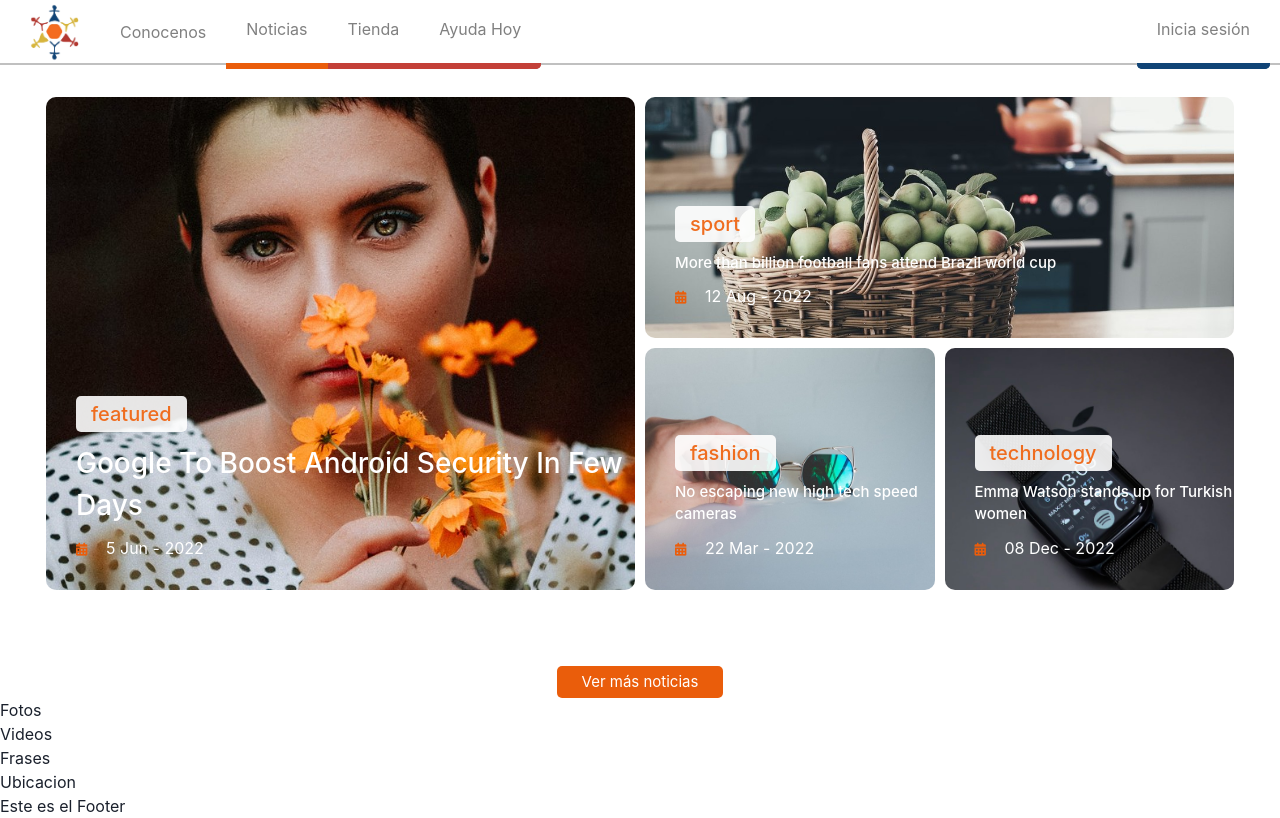
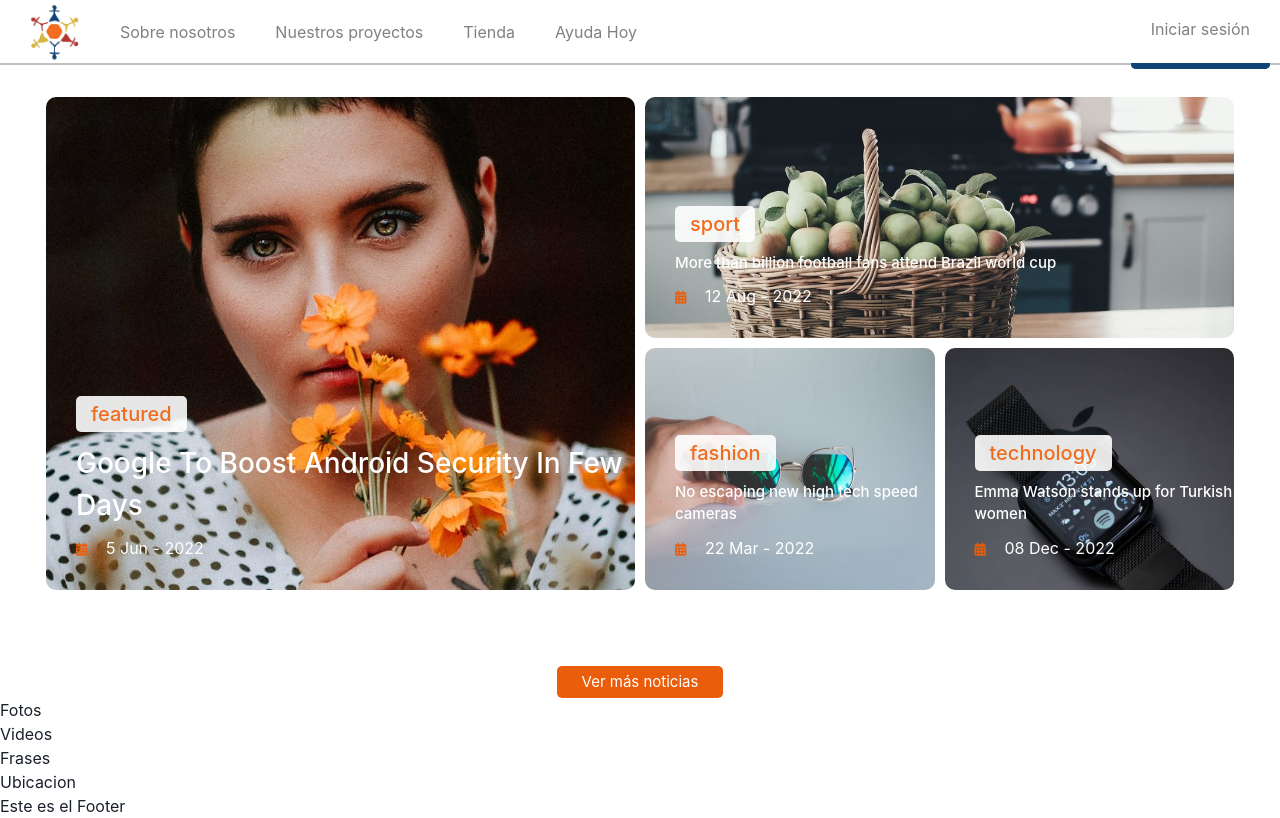
Before and after one commit to sofiaparraweb/lagrutaclient, a React (Vite) app in the folder lagrutaclient/: page /home in a window 1280 px wide. Built offline with nearby package versions, Linux system fonts and the light colour scheme.

Commit message:
-ver con cambios gonza

```diff
--- a/lagrutaclient/src/App.jsx
+++ b/lagrutaclient/src/App.jsx
@@ -1,10 +1,8 @@
-// App.js
 import React from "react";
 import { Routes, Route } from "react-router-dom";
 import "./App.css";
 import { useAuth0 } from "@auth0/auth0-react";
 
-/* Componentes */
 import Home from "./views/Home/Home";
 import News from "./views/Noticias/News";
 import DetailsNews from "./components/News/DetailsNews/DetailsNews";
--- a/lagrutaclient/src/components/NavBar/NavBar.module.css
+++ b/lagrutaclient/src/components/NavBar/NavBar.css
@@ -1,14 +1,15 @@
+/* NavBar.css */
 .navContainer {
   display: flex;
-  position: fixed; /* Para fijar el NavBar */
-  top: 0; /* Con esto lo fijamos en la posicion 0 */
+  position: fixed;
+  top: 0;
   justify-content: space-between;
   align-items: center;
   background-color: white;
   height: 65px;
   width: 100%;
   border-bottom: 2px solid silver;
-  z-index:1;
+  z-index: 1;
 }
 
 .LeftSection {
@@ -17,7 +18,7 @@
   align-items: center;
 }
 
-.logo{
+.logo {
   margin-right: 15px;
   margin-left: 15px;
 }
@@ -40,7 +41,7 @@
 .link:hover {
   transition: 0.5s ease;
   color: white;
-  box-shadow: 0px 8px 16px 0px rgba(0,0,0,0.2);
+  box-shadow: 0px 8px 16px 0px rgba(0, 0, 0, 0.2);
 }
 
 .dropdownContainer {
@@ -79,6 +80,12 @@
   color: white;
 }
 
-.avatar {
-  width: 40px; /* Ajusta el tamaño según tus necesidades */
+.logoutButton {
+  border-bottom: 6px solid rgba(16, 68, 118, 255);
+  border-radius: 5px;
 }
+
+.loginButton {
+  border-bottom: 6px solid rgba(16, 68, 118, 255);
+  border-radius: 5px;
+}
--- a/lagrutaclient/src/components/NavBar/NavBar.jsx
+++ b/lagrutaclient/src/components/NavBar/NavBar.jsx
@@ -1,115 +1,69 @@
 import React from "react";
 import { Link } from "react-router-dom";
-import style from "./NavBar.module.css";
 import { useAuth0 } from "@auth0/auth0-react";
 import logo from '../../assets/logo.png'
+import './NavBar.css';
 
 const NavBar = ({ isAuthenticated }) => {
-  const { loginWithRedirect, logout } = useAuth0();
+  const { loginWithRedirect, logout, user } = useAuth0();
 
   const handleLogout = () => {
     logout({ returnTo: window.location.origin });
   };
 
   const handleLogin = () => {
-    loginWithRedirect();
+    loginWithRedirect({ appState: { targetUrl: "/perfil" } });
   };
 
   return (
-    <nav className={style.navContainer}>
-      <div className={style.LeftSection}>
+    <nav className="navContainer">
+      <div className="LeftSection">
         <Link to="/home">
-          <img src={logo} alt="logo" width="60px" className={style.logo}></img>
+          <img src={logo} alt="logo" width="60px" className="logo" />
         </Link>
-        <div className={style.dropdownContainer}>
-          <Link to="/about" className={style.link}>
-            Conocenos
-          </Link>
-          <div className={style.dropdownContent}>
-            <Link to="/about" className={style.dropdownOption}>
+        <div className="dropdownContainer">
+          <Link to="/about" className="link">
             Sobre nosotros
           </Link>
-            <Link to="/noticias" className={style.dropdownOption}>
+          <Link to="/noticias" className="link">
             Nuestros proyectos
           </Link>
         </div>
-        </div>
-        <Link
-          to="/noticias"
-          style={{ borderBottom:'6px solid rgba(234,93,11,255)'}}
-          onMouseEnter={(e) => {
-            e.target.style.backgroundColor = 'rgba(234,93,11,255)';
-          }}
-          onMouseLeave={(e) => {
-            e.target.style.backgroundColor = 'transparent';
-          }}
-          className={style.link}>
-          Noticias
-        </Link>
-        <Link
-          to="/tienda"
-          style={{ borderBottom:'6px solid rgba(195,64,56,255)' }}
-          onMouseEnter={(e) => {
-            e.target.style.backgroundColor = 'rgba(195,64,56,255)';
-          }}
-          onMouseLeave={(e) => {
-            e.target.style.backgroundColor = 'transparent';
-          }}
-          className={style.link}>
+       <div>
+       <Link to="/tienda" className="link">
           Tienda
         </Link>
-        <div className={style.dropdownContainer}>
-        <Link
-          to="/ayuda-Hoy"
-          style={{ borderBottom:'6px solid rgba(195,64,56,255)', borderBottomRightRadius: '5px' }}
-          onMouseEnter={(e) => {
-            e.target.style.backgroundColor = 'rgba(195,64,56,255)';
-          }}
-          onMouseLeave={(e) => {
-            e.target.style.backgroundColor = 'transparent';
-          }}
-          className={style.link}>
+        </div>
+        <div className="dropdownContainer">
+          <Link to="/ayuda-Hoy" className="link">
             Ayuda Hoy
           </Link>
-        <div className={style.dropdownContent}>
-          <Link to="/dona" className={style.dropdownOption}>
+          <div className="dropdownContent">
+            <Link to="/dona" className="dropdownOption">
               Dona
             </Link>
-          <Link to="/sePadrino" className={style.dropdownOption}>
-            Se padrino
+            <Link to="/sePadrino" className="dropdownOption">
+              Sé padrino
             </Link>
-          <Link to="/seVoluntario" className={style.dropdownOption}>
-            Se voluntario
+            <Link to="/seVoluntario" className="dropdownOption">
+              Sé voluntario
             </Link>
           </div>
         </div>
+        {isAuthenticated ? (
+          <Link to="/perfil" className="link">
+            Perfil
+          </Link>
+        ) : null}
       </div>
-        <div className={style.rightSection}>
+      <div className="rightSection">
         {isAuthenticated ? (
-          <button onClick={handleLogout}
-          style={{ borderBottom: '6px solid rgba(16,68,118,255)', borderRadius: '5px' }}
-            onMouseEnter={(e) => {
-              e.target.style.backgroundColor = 'rgba(16,68,118,255)';
-            }}
-            onMouseLeave={(e) => {
-              e.target.style.backgroundColor = 'transparent';
-            }}
-            className={`${style.link} ${style.logoutButton}`}>
+          <button onClick={handleLogout} className="link logoutButton">
             Cerrar Sesión
           </button>
         ) : (
-          <button
-            onClick={handleLogin}
-            style={{ borderBottom: '6px solid rgba(16,68,118,255)', borderRadius: '5px' }}
-            onMouseEnter={(e) => {
-              e.target.style.backgroundColor = 'rgba(16,68,118,255)';
-            }}
-            onMouseLeave={(e) => {
-              e.target.style.backgroundColor = 'transparent';
-            }}
-            className={`${style.link} ${style.loginButton}`}
-          >
-            Inicia sesión
+          <button onClick={handleLogin} className="link loginButton">
+            Iniciar sesión
           </button>
         )}
       </div>
--- a/lagrutaclient/src/main.jsx
+++ b/lagrutaclient/src/main.jsx
@@ -14,7 +14,7 @@ ReactDOM.createRoot(document.getElementById("root")).render(
           domain={import.meta.env.VITE_REACT_APP_AUTH0_DOMAIN}
           clientId={import.meta.env.VITE_REACT_APP_AUTH0_CLIENT_ID}
           authorizationParams={{
-          redirectUri: `http://localhost:5173/home`
+          redirectUri: `http://localhost:5173/perfil`
           }}
         >
           <App />
```
Lines whose indentation alone changed are shown as unchanged.
